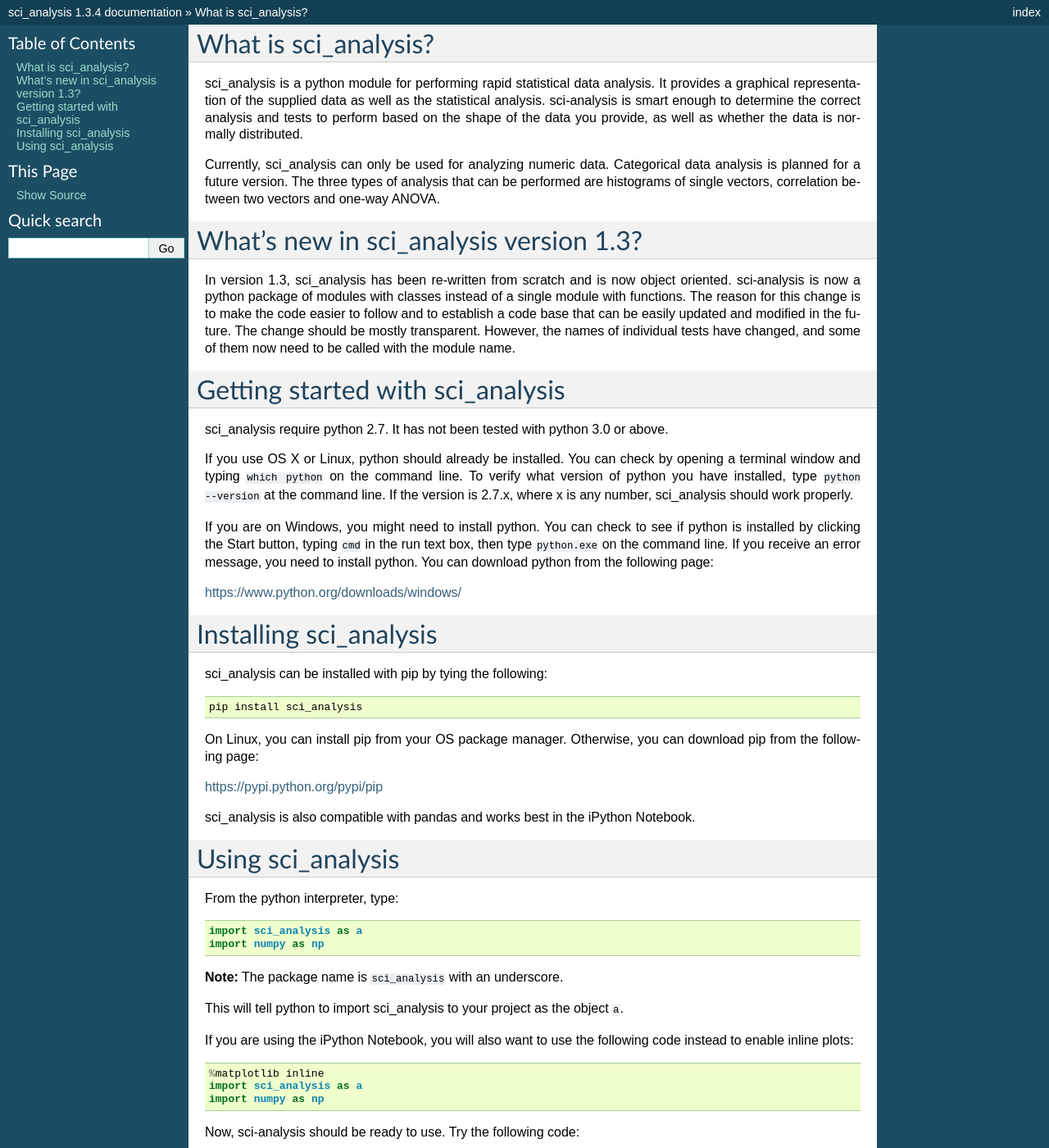
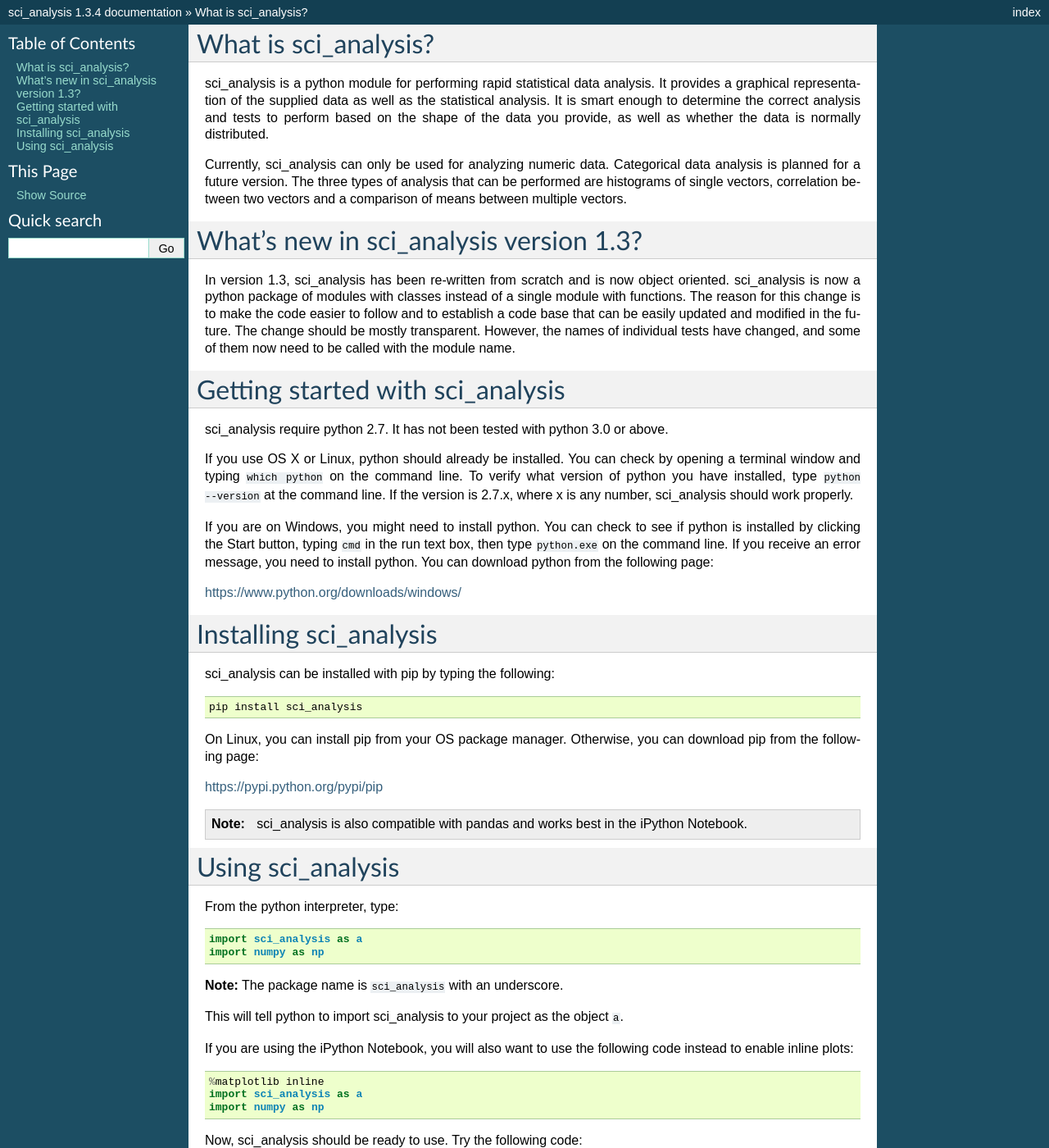
Before and after one commit to cmmorrow/sci-analysis, a Sphinx documentation site: the page built from docs/index.rst, in a window 1280 px wide and 1400 px high. Shown: the whole window at 82% size. Built offline with Sphinx 7.4.7, drawn with Linux system fonts in a browser that asks for light colours; formulas are drawn with MathJax 3; some of the changed lines change nothing that is shown; some of the changed text lies outside the part shown.

Commit message:
Fixing typos in the documentation

```diff
--- a/docs/index.rst
+++ b/docs/index.rst
@@ -7,14 +7,14 @@
 What is sci_analysis?
 =====================
 
-sci_analysis is a python module for performing rapid statistical data analysis. It provides a graphical representation of the supplied data as well as the statistical analysis. sci-analysis is smart enough to determine the correct analysis and tests to perform based on the shape of the data you provide, as well as whether the data is normally distributed.
+sci_analysis is a python module for performing rapid statistical data analysis. It provides a graphical representation of the supplied data as well as the statistical analysis. It is smart enough to determine the correct analysis and tests to perform based on the shape of the data you provide, as well as whether the data is normally distributed.
 
-Currently, sci_analysis can only be used for analyzing numeric data. Categorical data analysis is planned for a future version. The three types of analysis that can be performed are histograms of single vectors, correlation between two vectors and one-way ANOVA.
+Currently, sci_analysis can only be used for analyzing numeric data. Categorical data analysis is planned for a future version. The three types of analysis that can be performed are histograms of single vectors, correlation between two vectors and a comparison of means between multiple vectors.
 
 What's new in sci_analysis version 1.3?
 =======================================
 
-In version 1.3, sci_analysis has been re-written from scratch and is now object oriented. sci-analysis is now a python package of modules with classes instead of a single module with functions. The reason for this change is to make the code easier to follow and to establish a code base that can be easily updated and modified in the future. The change should be mostly transparent. However, the names of individual tests have changed, and some of them now need to be called with the module name.
+In version 1.3, sci_analysis has been re-written from scratch and is now object oriented. sci_analysis is now a python package of modules with classes instead of a single module with functions. The reason for this change is to make the code easier to follow and to establish a code base that can be easily updated and modified in the future. The change should be mostly transparent. However, the names of individual tests have changed, and some of them now need to be called with the module name.
 
 Getting started with sci_analysis
 =================================
@@ -30,7 +30,7 @@
 Installing sci_analysis
 =======================
 
-sci_analysis can be installed with pip by tying the following:
+sci_analysis can be installed with pip by typing the following:
 
 ::
 
@@ -40,7 +40,7 @@
 
 `<https://pypi.python.org/pypi/pip>`_
 
-sci_analysis is also compatible with pandas and works best in the iPython Notebook.
+.. note:: sci_analysis is also compatible with pandas and works best in the iPython Notebook.
 
 Using sci_analysis
 ==================
@@ -64,7 +64,7 @@
 	import sci_analysis as a
 	import numpy as np
 
-Now, sci-analysis should be ready to use. Try the following code:
+Now, sci_analysis should be ready to use. Try the following code:
 
 ::
 
@@ -110,7 +110,15 @@
 
 ::
 
-	def analyze(xdata, ydata=None, groups=None, name=None, xname=None, yname=None, alpha=0.05, categories='Categories'):
+	def analyze(
+		xdata,
+		ydata=None,
+		groups=None,
+		name=None,
+		xname=None,
+		yname=None,
+		alpha=0.05,
+		categories='Categories'):
 
 ``analyze`` will detect the desired type of data analysis to perform based on whether the ``ydata`` argument is supplied, and whether the ``xdata`` argument is a two-dimensional array-like object.
 
@@ -156,17 +164,17 @@
 
 It is important to note that the vectors should be independent from one another --- that is to say, there should not be values in one vector that are derived from or some how related to a value in another vector. These dependencies can lead to weird and often unpredictable results.
 
-For example, a proper use case would be if you had a table with measurement data for multiple groups, such as trial numbers or patients. In this case, each group should be represented by it's own vector, which are then all wrapped in a dictionary or sequence.
+For example, a proper use case would be if you had a table with measurement data for multiple groups, such as test scores per class, accidents per site or measurements per trial, where the classes, sites and trials are the groups. In this case, each group should be represented by it's own vector, which are then all wrapped in a dictionary or sequence.
 
 If ``xdata`` is supplied as a dictionary, the keys are the names of the groups and the values are the iterable objects that represent the vectors. Alternatively, ``xdata`` can be a python sequence of the vectors and the ``groups`` argument a list of strings of the group names. The order of the group names should match the order of the vectors passed to ``xdata``. For example:
 
 ::
 
-	In[5]: group_a = np.random.randn(50)
-	In[6]: group_b = np.random.randn(25)
-	In[7]: group_c = np.random.randn(30)
-	In[8]: group_d = group_d = np.random.randn(40)
-	In[9]: a.analyze({"Group A": group_a, "Group B": group_b, "Group C": group_c, "Group D": group_d})
+	group_a = np.random.randn(50)
+	group_b = np.random.randn(25)
+	group_c = np.random.randn(30)
+	group_d = group_d = np.random.randn(40)
+	a.analyze({"Group A": group_a, "Group B": group_b, "Group C": group_c, "Group D": group_d})
 
 .. image:: ../img/comp1.png
 
@@ -200,11 +208,11 @@
 
 ::
 
-	In[10]: group_a = np.random.normal(0, 1, 50)
-	In[11]: group_b = np.random.normal(0, 3, 25)
-	In[12]: group_c = np.random.normal(0.1, 1, 30)
-	In[13]: group_d = np.random.normal(0, 1, 40)
-	In[14]: a.analyze([group_a, group_b, group_c, group_d], groups=["A", "B", "C", "D"])
+	group_a = np.random.normal(0, 1, 50)
+	group_b = np.random.normal(0, 3, 25)
+	group_c = np.random.normal(0.1, 1, 30)
+	group_d = np.random.normal(0, 1, 40)
+	a.analyze([group_a, group_b, group_c, group_d], groups=["A", "B", "C", "D"])
 
 .. image:: ../img/comp2.png
 
@@ -240,11 +248,11 @@
 
 ::
 
-	In[15]: group_a = np.random.normal(0, 1, 50)
-	In[16]: group_b = np.random.weibull(0.82, 50)
-	In[17]: group_c = np.random.normal(2.5, 1, 30)
-	In[18]: group_d = np.random.normal(-0.5, 1, 40)
-	In[19]: a.analyze({"A": group_a, "B": group_b, "C": group_c, "D": group_d})
+	group_a = np.random.normal(0, 1, 50)
+	group_b = np.random.weibull(0.82, 50)
+	group_c = np.random.normal(2.5, 1, 30)
+	group_d = np.random.normal(-0.5, 1, 40)
+	a.analyze({"A": group_a, "B": group_b, "C": group_c, "D": group_d})
 
 .. image:: ../img/comp3.png
 
@@ -276,4 +284,4 @@
 
 .. note:: If a dict is passed to the analyze function, the groups are reported in arbitrary order. This will be fixed in a future release.
 
-The above example models group B as a weibull distribution, while the other groups are normally distributed. You can see the difference in the distributions by the longer tail on the group B boxplot, and the curved shape of group B on the quantile plot. Group C has the highest mean at 2.42, which can be seen in the quantile plot and indicated by the Kruskal-Wallis test.
+The above example models group B as a Weibull distribution, while the other groups are normally distributed. You can see the difference in the distributions by the longer tail on the group B boxplot, and the curved shape of group B on the quantile plot. Group C has the highest mean at 2.42, which can be seen in the quantile plot and indicated by the Kruskal-Wallis test.
```
Also changed, not shown: 5 other files.
